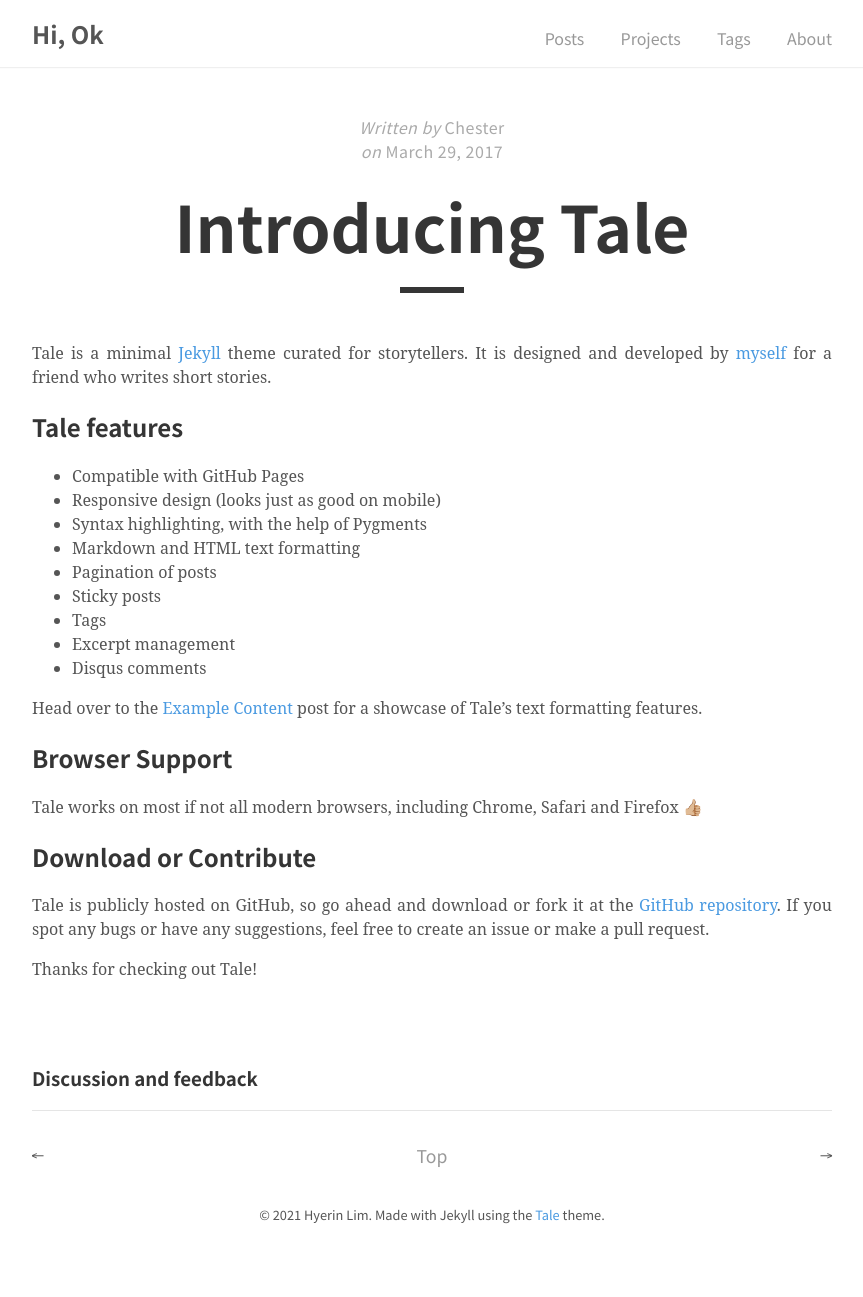
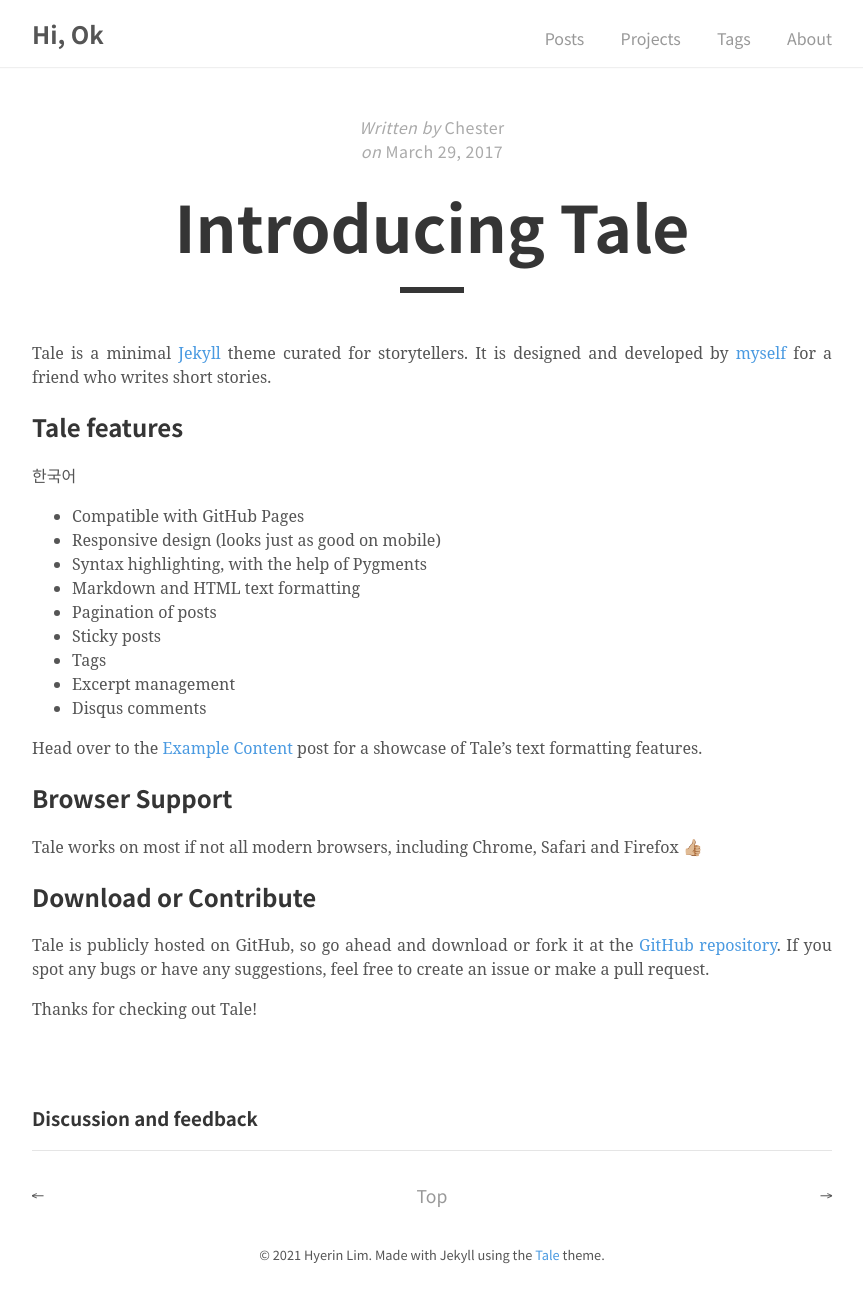
Before and after one commit to hyerin315/hyerin315.github.io, a Jekyll site: the page built from _posts/2017-03-29-introducing-tale.md, in a window 1280 px wide. Shown: the whole page, without its empty margins (208-1071 px from the left). Built offline with Jekyll 4.4.1, drawn with Linux system fonts in a browser that asks for light colours; comment, search, counter and statistics services are not loaded; before the commit the page ends 1257 px from its top, so only the background shows below that.

Commit message:
Update 2017-03-29-introducing-tale.md

```diff
--- a/_posts/2017-03-29-introducing-tale.md
+++ b/_posts/2017-03-29-introducing-tale.md
@@ -14,6 +14,7 @@ Tale is a minimal [Jekyll](https://jekyllrb.com/) theme curated for storytellers
 
 ## Tale features
 
+한국어
 
 
 - Compatible with GitHub Pages
```
